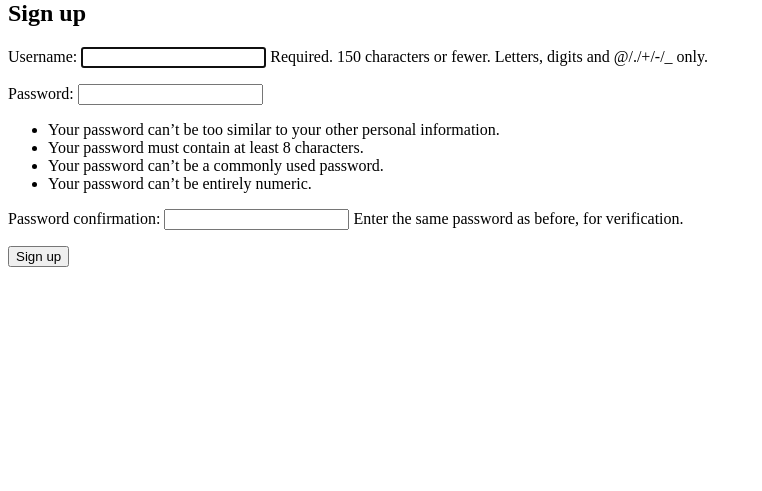
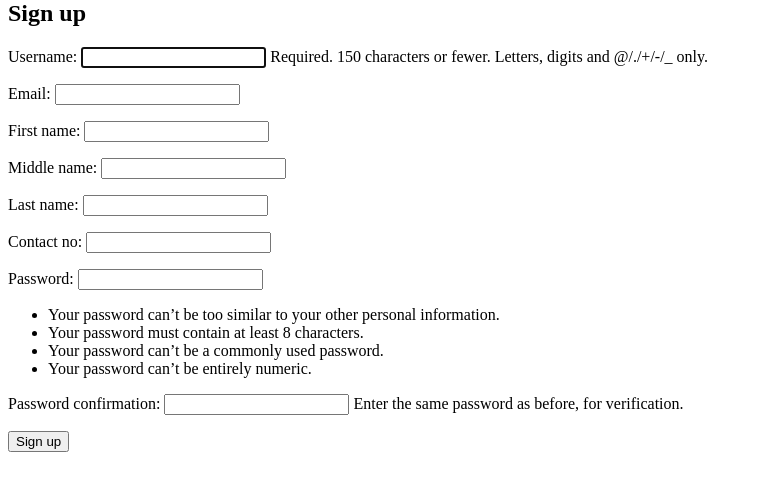
Before and after one commit to sriram143647/django_blog, a Django app: page /users/signup/ in a window 1280 px wide. Shown: the part 80-571 px from the top of the page, without its empty margins (0-762 px from the left). Run offline with Django 4.2, Linux system fonts and the light colour scheme.

Commit message:
integrating-custom_users-with-inbuilt_user

```diff
--- /dev/null
+++ b/myblog/blog_users/forms.py
@@ -0,0 +1,18 @@
+# yourapp/forms.py
+from django import forms
+from django.contrib.auth.forms import UserCreationForm
+from django.contrib.auth.models import User
+from .models import BlogUser
+
+class CustomUserCreationForm(UserCreationForm):
+    # Add any additional fields or customization here
+    email = forms.EmailField()
+    first_name = forms.CharField(max_length=30)
+    last_name = forms.CharField(max_length=30)
+
+    middle_name = forms.CharField(max_length=30)
+    contact_no = forms.CharField(max_length=10)
+
+    class Meta:
+        model = BlogUser
+        fields = UserCreationForm.Meta.fields + ('email','first_name','middle_name','last_name','contact_no',)
--- a/myblog/blog_users/models.py
+++ b/myblog/blog_users/models.py
@@ -1,9 +1,13 @@
 from django.db import models
 from django.contrib.auth.models import AbstractUser
+from django.core.validators import MaxLengthValidator
+
 
 # Create your models here.
 class BlogUser(AbstractUser):
     # Add any additional fields you need here
+    middle_name = models.CharField(max_length=10, blank=True, null=True)
+    contact_no = models.CharField(max_length=10,blank=True,null=True)
 
     def __str__(self):
         return self.username
--- a/myblog/blog_users/urls.py
+++ b/myblog/blog_users/urls.py
@@ -1,6 +1,6 @@
 from django.urls import path
-from .views import SignUpView
+from .views import register
 
 urlpatterns = [
-    path('signup/', SignUpView.as_view(), name='signup'),
+    path('signup/', register, name='signup'),
 ]
--- a/myblog/blog_users/views.py
+++ b/myblog/blog_users/views.py
@@ -1,10 +1,22 @@
-from django.shortcuts import render
+from django.shortcuts import render,redirect
 from django.contrib.auth.forms import UserCreationForm
-from django.urls import reverse_lazy
+from django.contrib.auth import login
 from django.views.generic.edit import CreateView
 from .models import BlogUser
+from .forms import CustomUserCreationForm
 
 # Create your views here.
-class SignUpView(CreateView):
-    form_class = UserCreationForm
-    template_name = 'registration/signup.html'
+# class SignUpView(CreateView):
+#     form_class = UserCreationForm
+#     template_name = 'registration/signup.html'
+
+def register(request):
+    if request.method == 'POST':
+        form = CustomUserCreationForm(request.POST)
+        if form.is_valid():
+            user = form.save()
+            login(request, user)
+            return redirect('home')  # Change 'home' to your desired redirect URL
+    else:
+        form = CustomUserCreationForm()
+    return render(request, 'registration/signup.html', {'form': form})
--- a/myblog/templates/registration/signup.html
+++ b/myblog/templates/registration/signup.html
@@ -2,7 +2,7 @@
 
 {% block content %}
   <h2>Sign up</h2>
-  <form method="post">
+  <form method="post" action="{% url 'signup' %}">
     {% csrf_token %}
     {{ form.as_p }}
     <button type="submit">Sign up</button>
```
Also changed, not shown: myblog/blog_users/admin.py (+9 -0 lines), myblog/blog_users/migrations/0002_bloguser_contact_no_bloguser_middle_name.py (added), myblog/blog_users/migrations/0003_alter_bloguser_contact_no_alter_bloguser_middle_name.py (added), myblog/blog_users/migrations/0004_alter_bloguser_contact_no.py (added).
